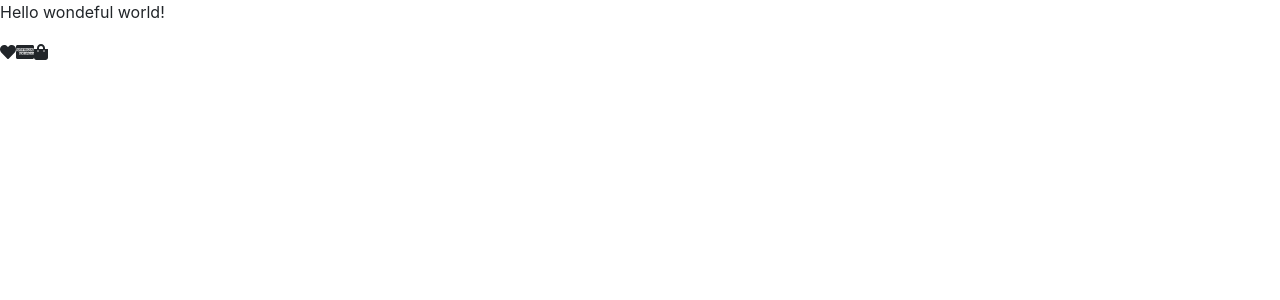
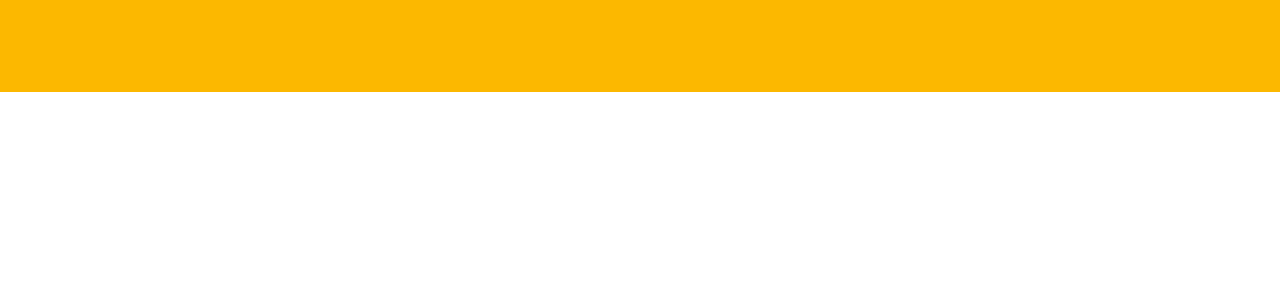
Before and after one commit to Xama-Dev/bananacommerce, a React (Create React App) app: page / in a window 1280 px wide. Shown: the top 300 px of the page. Built offline with nearby package versions, Linux system fonts and the light colour scheme.

Commit message:
mudança na estrategia de layout de bootstrap para flexbox. Foi excluido lib bootstrap.

```diff
--- a/package.json
+++ b/package.json
@@ -7,9 +7,6 @@
     "@testing-library/jest-dom": "4.2.4",
     "@testing-library/react": "9.3.2",
     "@testing-library/user-event": "7.1.2",
-    "bootstrap": "4.4.1",
-    "jquery": "3.4.1",
-    "popper.js": "^1.16.1",
     "react": "16.13.1",
     "react-dom": "16.13.1",
     "react-scripts": "3.4.1"
--- a/src/App.css
+++ b/src/App.css
@@ -1,38 +1,20 @@
-.App {
-  text-align: center;
+:root {
+  --primary-color: #fcb800;
+  --secundary-color: black;
+  --tertiary-color: white;
+  --quaternary-color: #d9d9d9;
+  --featured-color: #f14705;
+  --price-primary-color: #669900;
+  --title-products-primary-color: #0066cc;
+
+  --grid-xl: 1650px;
 }
-
-.App-logo {
-  height: 40vmin;
-  pointer-events: none;
+button:focus,
+a:focus,
+input:focus,
+textarea:focus {
+    outline: none;
 }
-
-@media (prefers-reduced-motion: no-preference) {
-  .App-logo {
-    animation: App-logo-spin infinite 20s linear;
-  }
+a {
+    text-decoration: none;
 }
-
-.App-header {
-  background-color: #282c34;
-  min-height: 100vh;
-  display: flex;
-  flex-direction: column;
-  align-items: center;
-  justify-content: center;
-  font-size: calc(10px + 2vmin);
-  color: white;
-}
-
-.App-link {
-  color: #61dafb;
-}
-
-@keyframes App-logo-spin {
-  from {
-    transform: rotate(0deg);
-  }
-  to {
-    transform: rotate(360deg);
-  }
-}
--- a/src/App.js
+++ b/src/App.js
@@ -1,14 +1,15 @@
 import React, { Component } from 'react';
 import './App.css';
+import Header from './components/header/Header'
+import '@fortawesome/fontawesome-free/css/fontawesome.min.css'
+import '@fortawesome/fontawesome-free/js/all'
+
 
 export default class App extends Component {
   render() {
     return (
       <div>
-        <p>Hello wondeful world!</p>
-        <i class="fa fa-heart"></i>
-        <i class="fab fa-cc-amex"></i>
-        <i class="fa fa-shopping-bag"></i>
+        <Header />
       </div>
 
     )
--- /dev/null
+++ b/src/components/header/Header.css
@@ -0,0 +1,7 @@
+.header {
+    background-color: var(--primary-color);
+    height: 92px;
+    display: flex;
+    justify-content: space-around;
+    align-items: center;
+}
--- /dev/null
+++ b/src/components/header/Header.js
@@ -0,0 +1,12 @@
+import React, { Component } from 'react'
+import './Header.css'
+
+export default class Header extends Component {
+    render() {
+        return (
+            <div className="header">
+
+            </div>
+        )
+    }
+}
--- a/src/include/bootstrap.js
+++ /dev/null
@@ -1,6 +0,0 @@
-import './jquery'
-import './popper.js'
-
-import 'bootstrap'
-import 'bootstrap/dist/js/bootstrap.bundle.min.js'
-import 'bootstrap/dist/css/bootstrap.min.css'
--- a/src/include/fontawesome.js
+++ /dev/null
@@ -1,2 +0,0 @@
-import '@fortawesome/fontawesome-free/css/fontawesome.min.css'
-import '@fortawesome/fontawesome-free/js/all'
--- a/src/include/jquery.js
+++ /dev/null
@@ -1,3 +0,0 @@
-import * as $ from 'jquery'
-
-window.jQuery = window.$ = $
--- a/src/include/popper.js
+++ /dev/null
@@ -1,3 +0,0 @@
-import Popper from 'popper.js'
-
-window.Popper = Popper
--- a/src/index.css
+++ b/src/index.css
@@ -1,7 +1,9 @@
-body {
+body *{
   margin: 0;
   padding: 0;
   font-family: 'Work Sans', Arial, sans-serif;
-  -webkit-font-smoothing: antialiased;
-  -moz-osx-font-smoothing: grayscale;
+  box-sizing: border-box;
 }
+body {
+  margin: 0;
+}
--- a/src/index.js
+++ b/src/index.js
@@ -1,10 +1,9 @@
 import React from 'react';
 import ReactDOM from 'react-dom';
 import './index.css';
+import * as serviceWorker from './serviceWorker';
 import App from './App';
-import * as serviceWorker from './serviceWorker';
-import './include/bootstrap'
-import './include/fontawesome'
+
 
 
 
```
Also changed, not shown: 1 other file (tests, documents, lock files or other folders).
